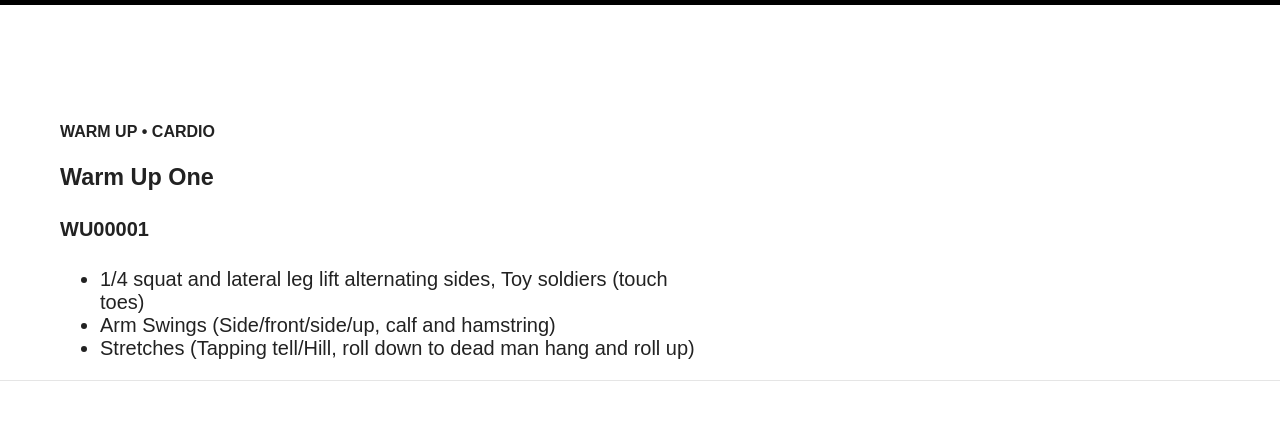
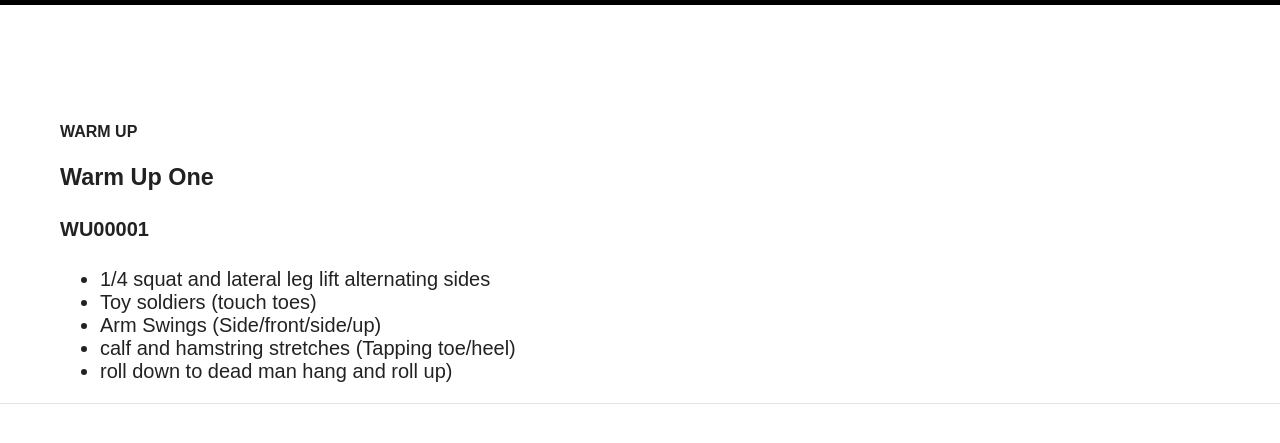
Before and after one commit to christyallen/christyallen.github.io, a Jekyll site: the page built from exercises/_posts/2014-04-15-warmup-1.md, in a window 1280 px wide. Shown: the top 443 px of the page. Built offline with Jekyll 4.4.1, drawn with Linux system fonts in a browser that asks for light colours; nearby versions of some CDN libraries.

Commit message:
Site updated at 2014-04-16 00:11:13 UTC

```diff
--- a/exercises/_posts/2014-04-15-warmup-1.md
+++ b/exercises/_posts/2014-04-15-warmup-1.md
@@ -3,11 +3,13 @@ layout: exercise
 title:  Warm Up One
 date:   2014-04-15
 categories: warm up
-tags: [warm up, cardio]
+tags: [warm up]
 image:
 code: WU00001
 ---
 
-- 1/4 squat and lateral leg lift alternating sides, Toy soldiers (touch toes)
-- Arm Swings (Side/front/side/up, calf and hamstring)
-- Stretches (Tapping tell/Hill, roll down to dead man hang and roll up)
+- 1/4 squat and lateral leg lift alternating sides
+- Toy soldiers (touch toes)
+- Arm Swings (Side/front/side/up)
+- calf and hamstring stretches (Tapping toe/heel)
+- roll down to dead man hang and roll up)
```
Also changed, not shown: exercises/_posts/2014-04-15-around-the-world.md (added, +11 -0 lines), exercises/_posts/2014-04-15-glute-bridge-tricep.md (added, +14 -0 lines), exercises/_posts/2014-04-15-one-arm-row.md (added, +14 -0 lines), exercises/_posts/2014-04-15-push-up-twist.md (added, +11 -0 lines), exercises/_posts/2014-04-15-single-leg-jump.md (added, +11 -0 lines), exercises/_posts/2014-04-15-superman-ball-lifts.md (added, +11 -0 lines), exercises/_posts/2014-04-15-tai-chi-lunge.md (added, +14 -0 lines), exercises/_posts/2014-04-15-warm-up-2.md (added, +11 -0 lines), workouts/_posts/2014-04-16-tabata.md (+7 -7 lines), images/exercises/Superman-Ball-Lifts.jpg (added), images/exercises/around-world-ball.jpg (added), images/exercises/mv-glute-bridge.jpg (added), images/exercises/mv-tai-chi-lunge.jpg (added), images/exercises/one-arm-row.jpg (added), 2 more files, 1 other file.
